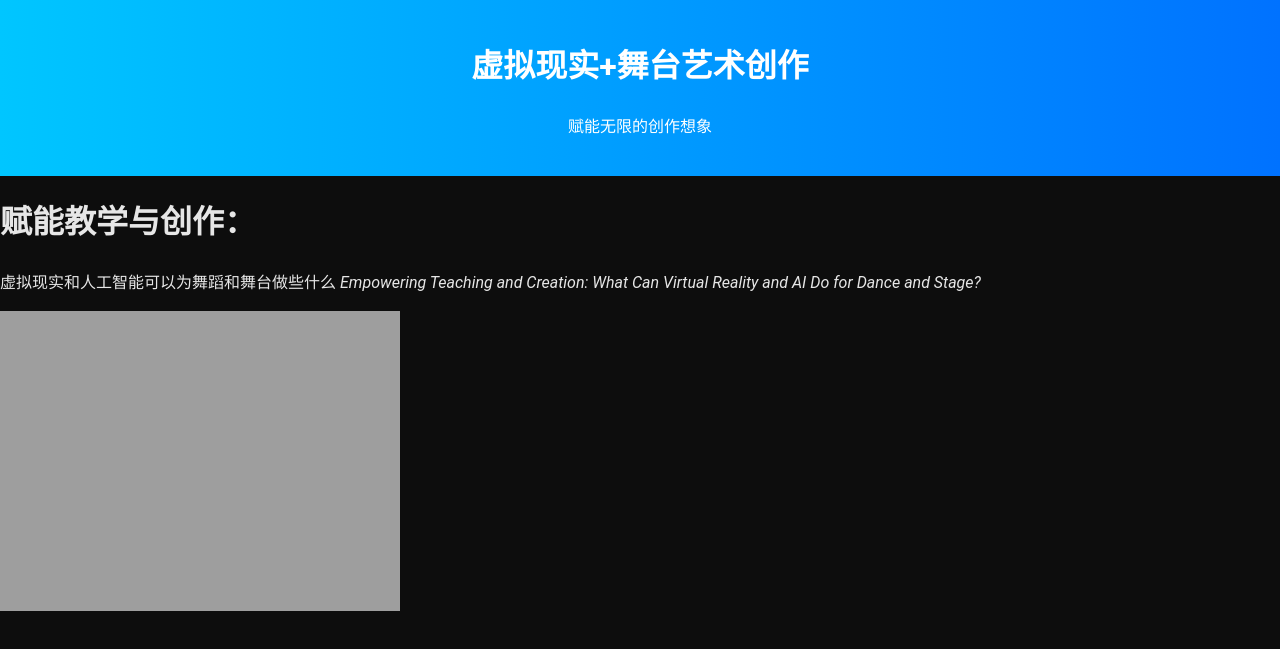
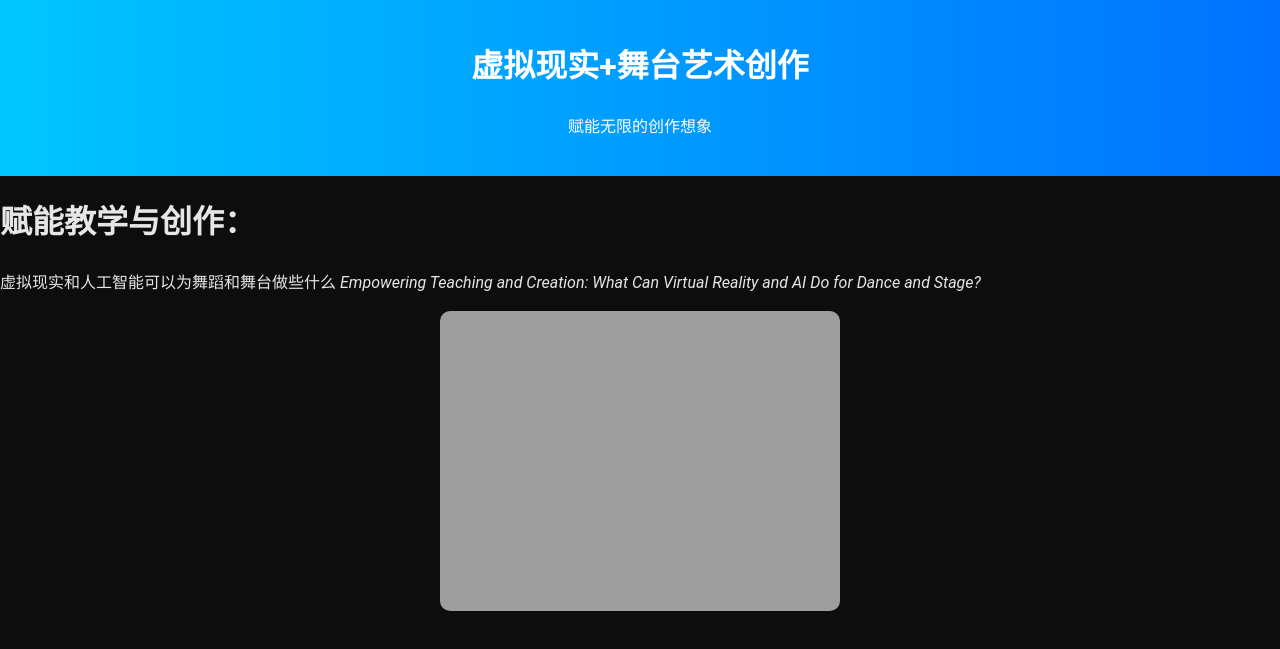
Before and after one commit to yangxinyu181x/dance-vr-ai-demo, a Jekyll site: the page built from index.md, in a window 1280 px wide. Shown: the top 649 px of the page. Built offline with Jekyll 4.4.1, drawn with Linux system fonts in a browser that asks for light colours; grey boxes are pictures that could not be loaded.

Commit message:
Update style.css

```diff
--- a/assets/css/style.css
+++ b/assets/css/style.css
@@ -66,6 +66,17 @@ a:hover {
     text-decoration: underline;
 }
 
+.header-image {
+    text-align: center;
+    margin-bottom: 20px;
+}
+
+.banner-image {
+    max-width: 100%;
+    height: auto;
+    border-radius: 10px;
+}
+
 footer {
     text-align: center;
     padding: 20px;
```
